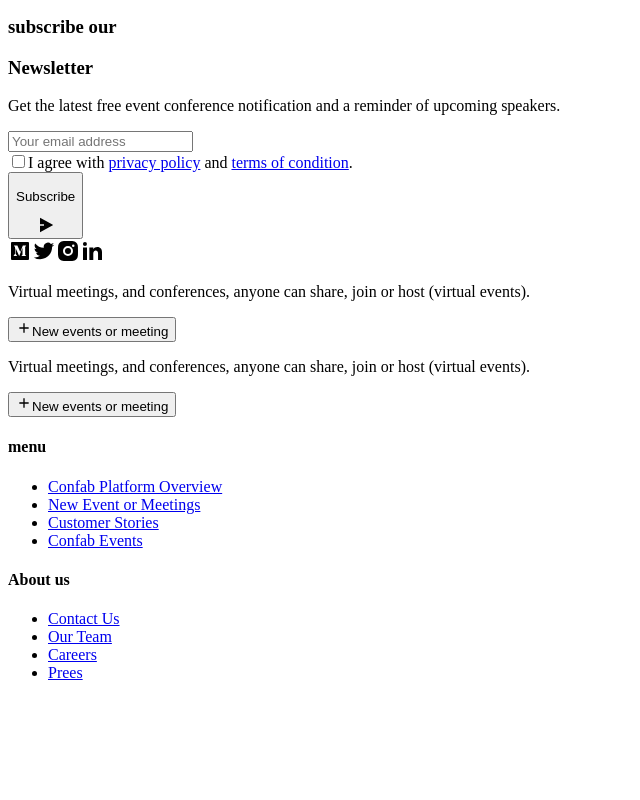
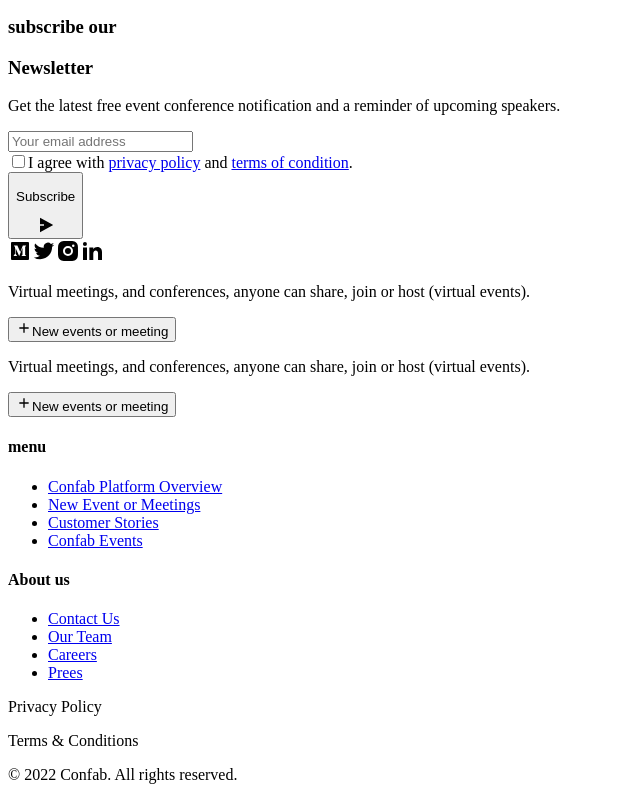
Before and after one commit to Josh-millr/confab-landing-page, a Next.js app: page / in a window 1280 px wide. Shown: the part 7145-7945 px from the top of the page, without its empty margins (0-640 px from the left). Before the commit the page ends 7843 px from the top, so only its background shows below. Built offline with nearby package versions, Linux system fonts and the light colour scheme.

Commit message:
Created footer strip

```diff
--- a/src/shared/components/sections/Footer.jsx
+++ b/src/shared/components/sections/Footer.jsx
@@ -116,11 +116,13 @@
           </div>
         </div>
       </div>
-      <div className="">
+      <div className="grid-row-1 grid h-fit grid-cols-1 sm:justify-between justify-items-center gap-y-[16px] bg-cloudy py-[24px] px-pageMargin-sm font-caption text-caption text-smoke sm:grid-cols-2 sm:px-pageMargin-md lg:px-pageMargin-lg">
         {/* Year or start  */}
-        <div className=""></div>
-        {/* Privacy policy section */}
-        <div className=""></div>
+        <div className="flex w-full justify-center gap-x-[24px] order-last">
+          <p className="w-fill font-medium">Privacy Policy</p>
+          <p className="w-fill font-medium">Terms & Conditions</p>
+        </div>
+        <p className="">© 2022 Confab. All rights reserved.</p>
       </div>
     </footer>
   );
```
